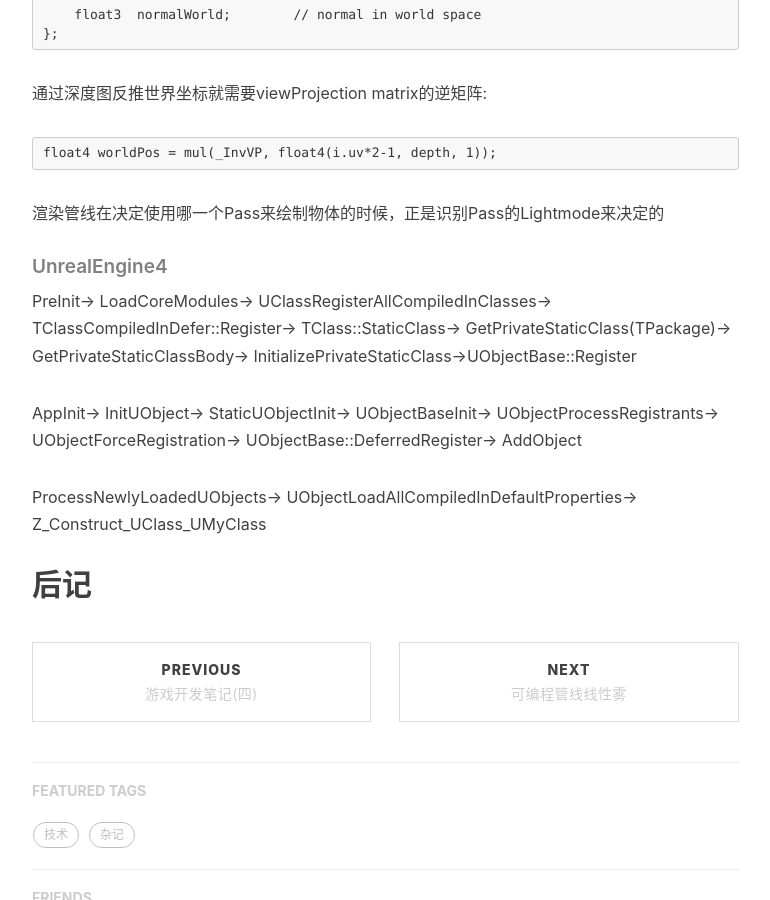
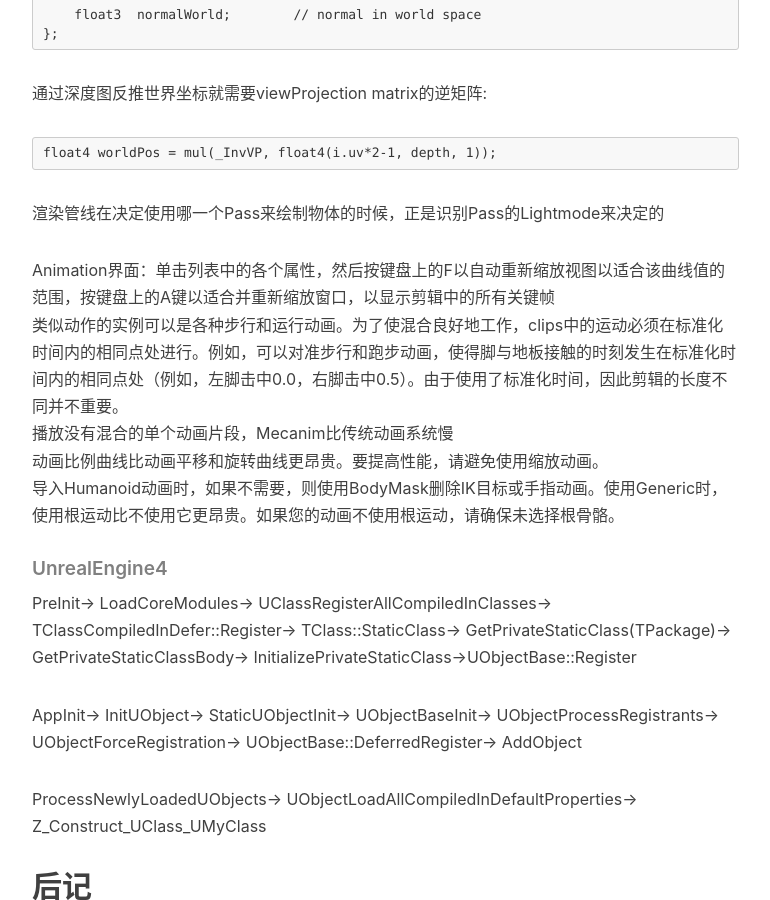
Before and after one commit to huangx916/huangx916.github.io, a Jekyll site: the page built from _posts/2017-12-28-note05.markdown, in a window 1280 px wide and 900 px high, scrolled down 1508 px. Shown: the whole window, without its empty margins (233-1003 px from the left). Built offline with Jekyll 4.4.1, drawn with Linux system fonts in a browser that asks for light colours; nearby versions of some CDN libraries; comment, search, counter and statistics services are not loaded.

Commit message:
Update 2017-12-28-note05.markdown

```diff
--- a/_posts/2017-12-28-note05.markdown
+++ b/_posts/2017-12-28-note05.markdown
@@ -50,6 +50,15 @@
 
 渲染管线在决定使用哪一个Pass来绘制物体的时候，正是识别Pass的Lightmode来决定的
 
+
+Animation界面：单击列表中的各个属性，然后按键盘上的F以自动重新缩放视图以适合该曲线值的范围，按键盘上的A键以适合并重新缩放窗口，以显示剪辑中的所有关键帧
+类似动作的实例可以是各种步行和运行动画。为了使混合良好地工作，clips中的运动必须在标准化时间内的相同点处进行。例如，可以对准步行和跑步动画，使得脚与地板接触的时刻发生在标准化时间内的相同点处（例如，左脚击中0.0，右脚击中0.5）。由于使用了标准化时间，因此剪辑的长度不同并不重要。
+播放没有混合的单个动画片段，Mecanim比传统动画系统慢
+动画比例曲线比动画平移和旋转曲线更昂贵。要提高性能，请避免使用缩放动画。
+导入Humanoid动画时，如果不需要，则使用BodyMask删除IK目标或手指动画。使用Generic时，使用根运动比不使用它更昂贵。如果您的动画不使用根运动，请确保未选择根骨骼。
+
+
+
 ##### UnrealEngine4
 PreInit-> LoadCoreModules-> UClassRegisterAllCompiledInClasses-> TClassCompiledInDefer<TClass>::Register-> TClass::StaticClass-> GetPrivateStaticClass(TPackage)-> GetPrivateStaticClassBody-> InitializePrivateStaticClass->UObjectBase::Register
 
```
